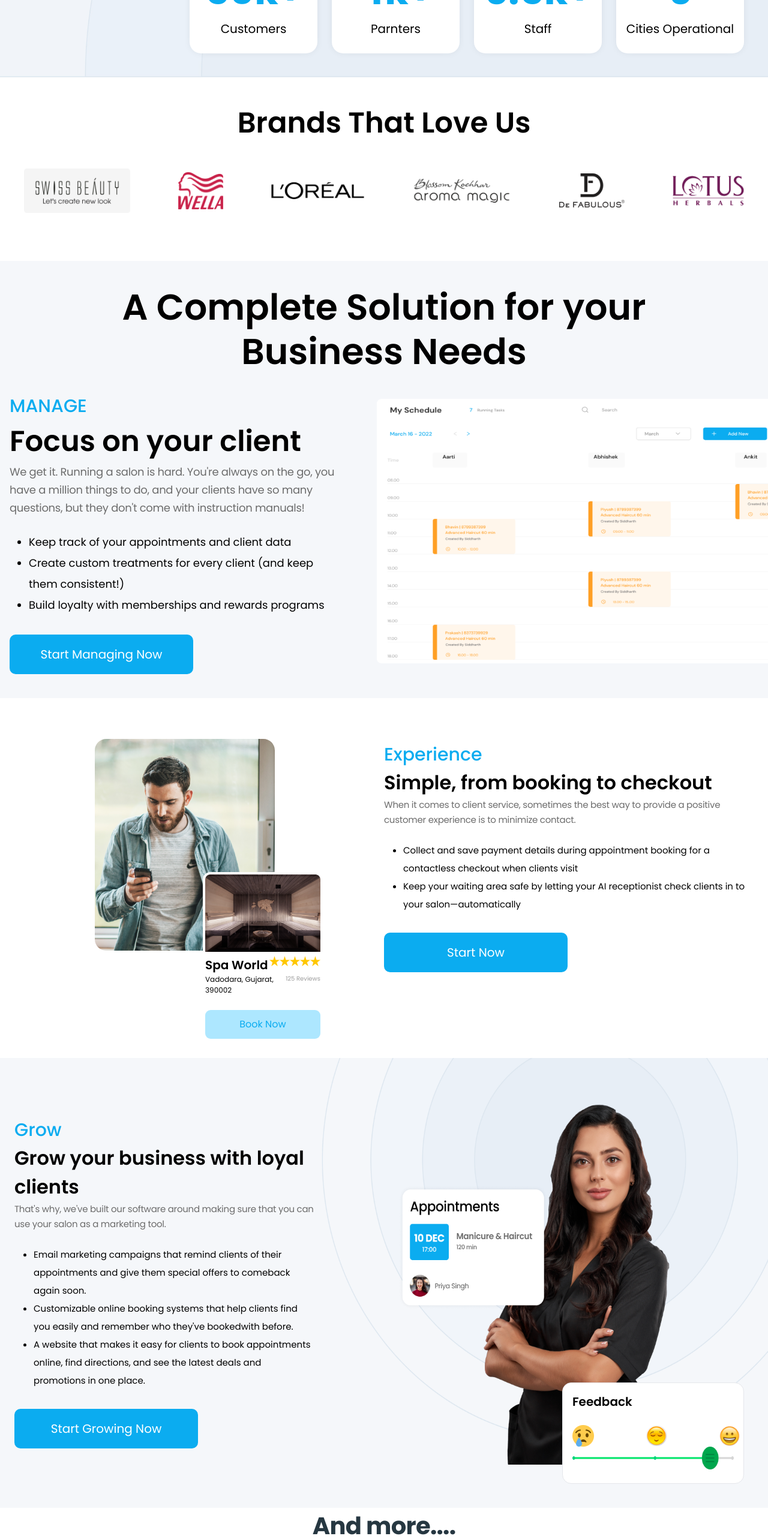
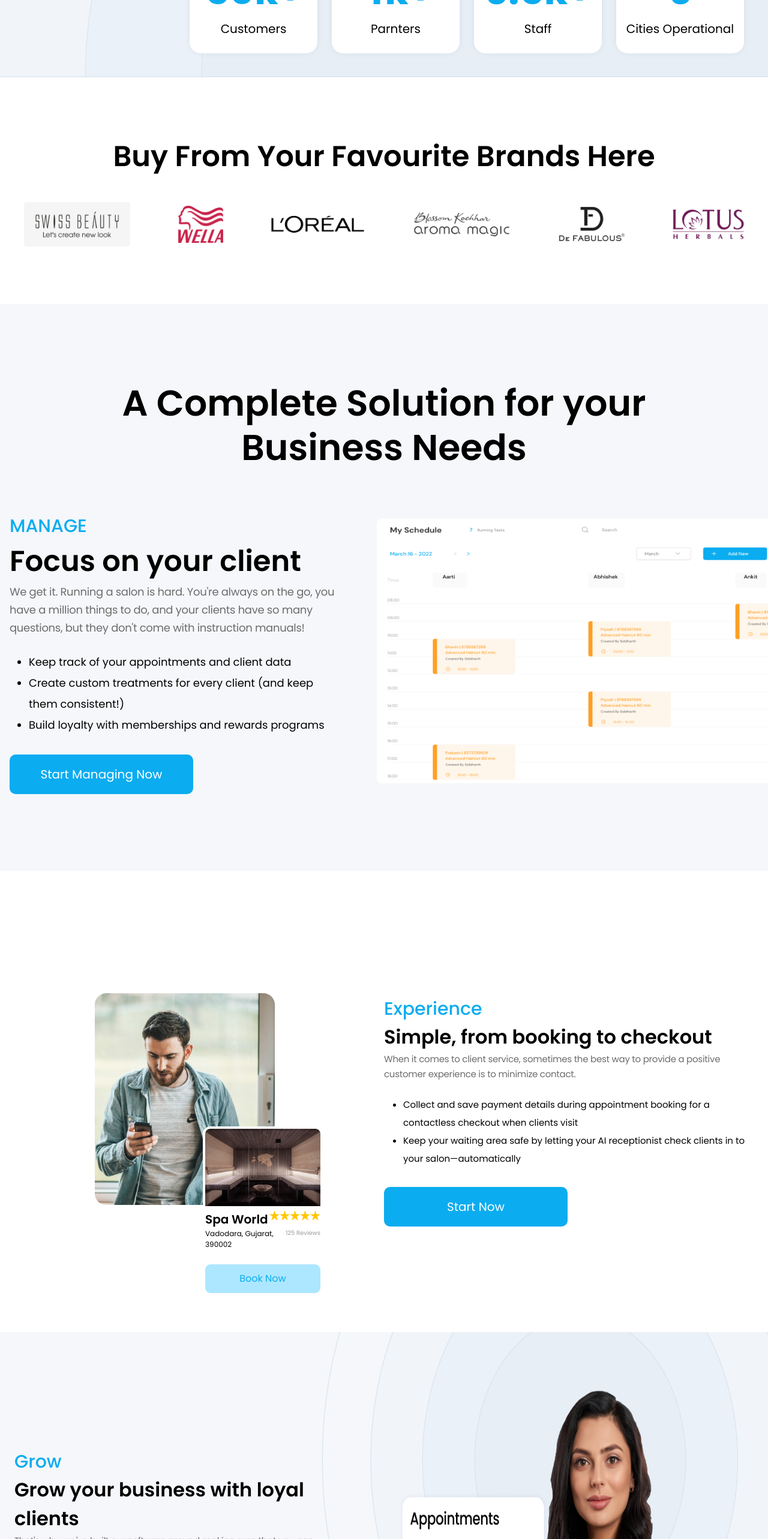
Before and after one commit to tenkunkyab/glamplus_site, a Next.js app: page / in a window 1280 px wide. Shown: the part 800-3366 px from the top of the page at 60% size. Built offline with nearby package versions, Linux system fonts and the light colour scheme.

Commit message:
added reviews, added padding

```diff
--- a/components/Services/index.js
+++ b/components/Services/index.js
@@ -51,7 +51,7 @@ const servicesData = [
 
 function Services({ className }) {
   return (
-    <div className={`flex flex-col lg:gap-[30px] ${className}`}>
+    <div className={`flex flex-col lg:gap-[30px] ${className} py-24`}>
       {/* heading */}
       <div
         className={`m-auto lg:w-[70%] xl:w-[50%] flex justify-center`}
--- a/components/landingPage/Brand.js
+++ b/components/landingPage/Brand.js
@@ -3,8 +3,8 @@ import React from "react";
 
 function Brand() {
   return (
-    <div className="mt-20 mb-20 lg:mt-10">
-      <h1 className="text-[20px] text-center mb-10 font-[600] md:text-[35px] lg:text-[48px]">Brands That Love Us</h1>
+    <div className="py-24">
+      <h1 className="text-[20px] text-center mb-10 font-[600] md:text-[35px] lg:text-[48px]">Buy From Your Favourite Brands Here</h1>
       <div className="flex justify-center items-center gap-8 max-w-[1200px] m-auto md:gap-20">
         <Image src="/LandingPageImg/brand/1.png" width="199" height="83" />
         <Image src="/LandingPageImg/brand/2.png" width="85px" height="70" />
--- a/components/landingPage/Customers.js
+++ b/components/landingPage/Customers.js
@@ -37,24 +37,42 @@ export default Customers;
 
 const reviews = [
   {
-    name: "The Vanity Crave",
+    name: "Irich Salon",
     place: "Bangalore",
     imageUrl: "/#1",
     description:
-      "“Bahut hi easy software hai use karne me, aap salon pe ho ya nahi mobile ke through salon ki poori activity monitor kar sakte hai, abhi notebook se chutkara mil gya hai and customer se directly hum apne whatsapp pe engage kar sakte hai”",
+      "“Abhi mereko customer ko apne offer bhejne ho chahe SMS se ya whatsapp, Glamplus se bahut aasaani se data upload karo and send karo. Kaafi achee features hai and pricing bhi achhi hai”",
   },
   {
     name: "The Vanity Crave",
     place: "Bangalore",
     imageUrl: "/#2",
     description:
-      "“Bahut hi easy software hai use karne me, aap salon pe ho ya nahi mobile ke through salon ki poori activity monitor kar sakte hai, abhi notebook se chutkara mil gya hai and customer se directly hum apne whatsapp pe engage kar sakte hai”",
+      "When we started our salon chain in Bangalore we were desperately looking for the software and the we got to know about Glam plus, Now its been months we were using it had no issues till now, all the datas is been managed so well with correct info also the best part about the glam plus is they are open to suggestions and they always works towards it. Thank you Glamplus.",
   },
   {
-    name: "The Vanity Crave",
-    place: "Bangalore",
+    name: "Signature Salon & Spa",
+    place: "Kolkata",
     imageUrl: "/#3",
     description:
-      "“Bahut hi easy software hai use karne me, aap salon pe ho ya nahi mobile ke through salon ki poori activity monitor kar sakte hai, abhi notebook se chutkara mil gya hai and customer se directly hum apne whatsapp pe engage kar sakte hai”",
+      "I am running signature salon & spa at saltlake since july 2021 & during this period we don't use any software and I don't have much idea about those software, also one & two software companies person visit in my salon but they dont cover all features which spa needs but after hearing about Glamplus from the executive, I found the software quite effective and solves my daily appointment problems, Initially it took me 1 week to understand but now I am using it everyday and making full use of it. I am satisfied with their service and cost effectiveness. Thank you Glamplus.",
   },
+  {
+    name: "Amazing cuts and Salon",
+    place: "Surat",
+    imageUrl: "/#3",
+    description:
+      "I have started using Glamplus software recently since last 20 days for my daily salon appointments, best thing that i like about the software is campaign management on whatsApp which has resulted in generating higher sales for my shop. Team is very supportive and open to suggestions. Invoice management, WhatsApp booking and membership features are so simple to use and sell to clients that I can engage my clients for longer duration.",
+  },
+  {
+    name: "Blue Belle",
+    place: "Kolkata",
+    imageUrl: "/#4",
+    description:
+      "I am running an Unisex Salon at Kolkata since last 5 yrs and in during this period I have used at least 2-3 software for my Salon but those were not economical specially in this pandemic situation when every penny matters. Hearing about Glamplus and learning it as a one stop shop for Salon solutions with regard to Billing, Inventory management, Expense Staff attendance and Incentive management, Analytics etc. Now I am using it everyday and making full use of it. I would highly recommended others to try Glamplus and see the benefits that one can derive at the minimalistic cost.",
+  },
+
+
+
+
 ];
--- a/components/landingPage/Experience.js
+++ b/components/landingPage/Experience.js
@@ -3,7 +3,7 @@ import React from "react";
 
 function Experience() {
   return (
-    <div className="h-full py-10 max-w-[1900px] m-auto md:min-h-[600px] xl:min-h-[800px]">
+    <div className="h-full py-44 max-w-[1900px] m-auto md:min-h-[600px] xl:min-h-[800px]">
       <div className="flex justify-between items-center mg:gap-16">
         <div className="hidden md:flex md:flex-1 md:justify-center md:items-center">
           <div className="relative md:w-[300px] xl:w-[450px] ">
--- a/components/landingPage/Grow.js
+++ b/components/landingPage/Grow.js
@@ -4,7 +4,7 @@ import React from "react";
 function Grow() {
   return (
     <div className="bg-[#F5F7FA] ">
-      <div className="max-w-[1600px] relative h-full m-auto">
+      <div className="max-w-[1600px] relative h-full m-auto py-24">
         <div className="hidden md:inline">
           <Image src="/LandingPageImg/grow1.png" layout="fill" priority />
           <div className="rounded-[15px] w-[303px] h-[170x] p-4 bg-white border absolute bottom-10 right-10 xl:p-8 xl:w-[380px] xl:h-[205px]">
--- a/components/landingPage/Manage.js
+++ b/components/landingPage/Manage.js
@@ -3,8 +3,8 @@ import React from "react";
 
 function Manage() {
   return (
-    <div className="bg-[#F5F7FA] h-full pb-10 lg:min-h-[0px]">
-      <div className="pt-10">
+    <div className="bg-[#F5F7FA] h-full py-32 lg:min-h-[0px]">
+      <div className="pb-10">
         <h1 className="font-[600] text-[20px] leading-[25px] text-center sm:text-[28px] sm:leading-[34px] md:text-[34px] md:leading-[40px] lg:text-[60px] lg:leading-[74px]">
           A Complete Solution for your <br /> Business Needs
         </h1>
--- a/pages/careers.js
+++ b/pages/careers.js
@@ -16,7 +16,7 @@ function Careers() {
   return (
     <div className="w-full overflow-hidden max-w-[1800px] relative mx-auto">
       {/* BG images */}
-      <div className="w-[1600px] md:w-full lg:w-full xl:w-full absolute z-0">
+      <div className="w-[1600px] md:w-full lg:w-full xl:w-[2000px] absolute z-0">
         <Image
           style={{ zIndex: -10 }}
           src="/images/careersBG1.svg"
@@ -25,7 +25,7 @@ function Careers() {
           layout="responsive"
         />
       </div>
-      <div className="w-[1600px] md:w-full lg:w-full xl:w-full absolute bottom-0 z-0">
+      <div className="w-[1600px] md:w-full lg:w-full xl:w-[2000px] absolute bottom-0 z-0">
         <Image
           src="/images/careersBG2.svg"
           width={10}
```
